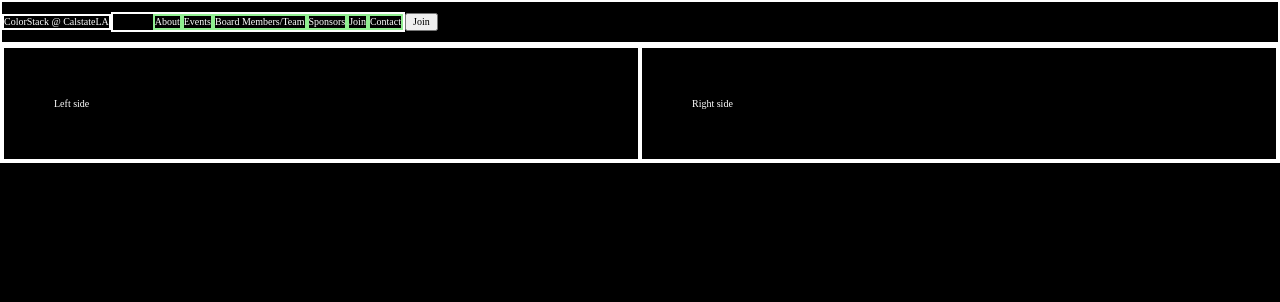
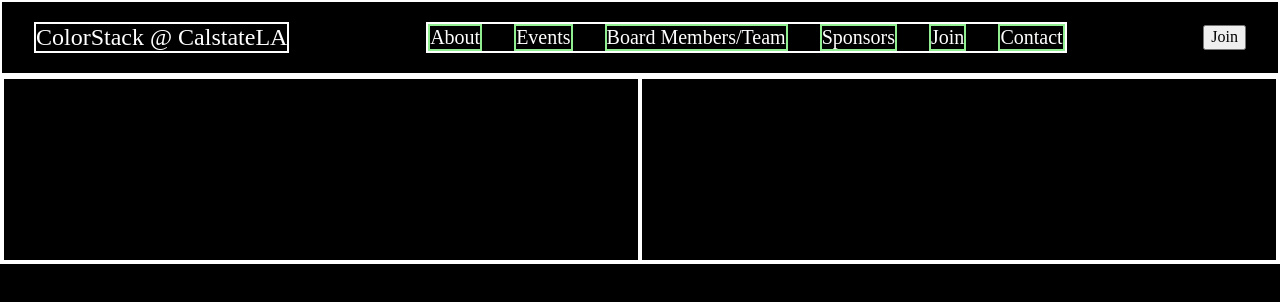
Before and after one commit to brianf4/colorstack-website, a plain HTML site: page index.html in a window 1280 px wide. Drawn offline with Linux system fonts and the light colour scheme.

Commit message:
added minor navbar styling

```diff
--- a/css/style.css
+++ b/css/style.css
@@ -22,7 +22,7 @@
 /*******************************************/
 
 html {
-    font-size: 62.5%;
+    font-size: 16px;
     color: white;
 }
 
@@ -43,11 +43,22 @@ header {
 header nav {
     display: flex;
     align-items: center;
+    justify-content: space-between;
+    padding: 0 2rem;
 }
 
 header ul {
+    padding: 0;
     display: flex;
+    column-gap: 2rem;
     border: 2px solid white;
+    font-size: 1.25rem;
+}
+
+
+header ul  a {
+    text-decoration: none;
+    color: white;
 }
 
 header ul li {
@@ -59,6 +70,7 @@ nav span.nav-title {
     display: block;
     border: 2px solid white;
     height: fit-content;
+    font-size: 1.5rem;
 }
 
 footer {}
--- a/index.html
+++ b/index.html
@@ -14,20 +14,34 @@
             <nav>
                 <span class="nav-title">ColorStack @ CalstateLA</span>
                 <ul>
-                    <li>About</li>
-                    <li>Events</li>
-                    <li>Board Members/Team</li>
-                    <li>Sponsors</li>
-                    <li>Join</li> <!-- Maybe get rid of this and just have the join button. Replace with Leaderboard? -->
-                    <li>Contact</li>
+                    <li>
+                        <a href="">About</a>
+                    </li>
+                    <li>
+                        <a href="">Events</a>
+                    </li>
+                    <li>
+                        <a href="">Board Members/Team</a>
+                    </li>
+                    <li>
+                        <a href="">Sponsors</a>
+                    </li>
+                    <li>
+                        <a href="">Join</a>
+                    </li> <!-- Maybe get rid of this and just have the join button. Replace with Leaderboard? -->
+                    <li>
+                        <a href="">Contact</a>
+                    </li>
                 </ul>
                 <button>Join</button>
             </nav>
         </header>
 
         <main>
-            <section>Left side</section>
-            <section>Right side</section>
+            <section>
+                <h1></h1>
+            </section>
+            <section></section>
         </main>
 
         <section></section>
```
